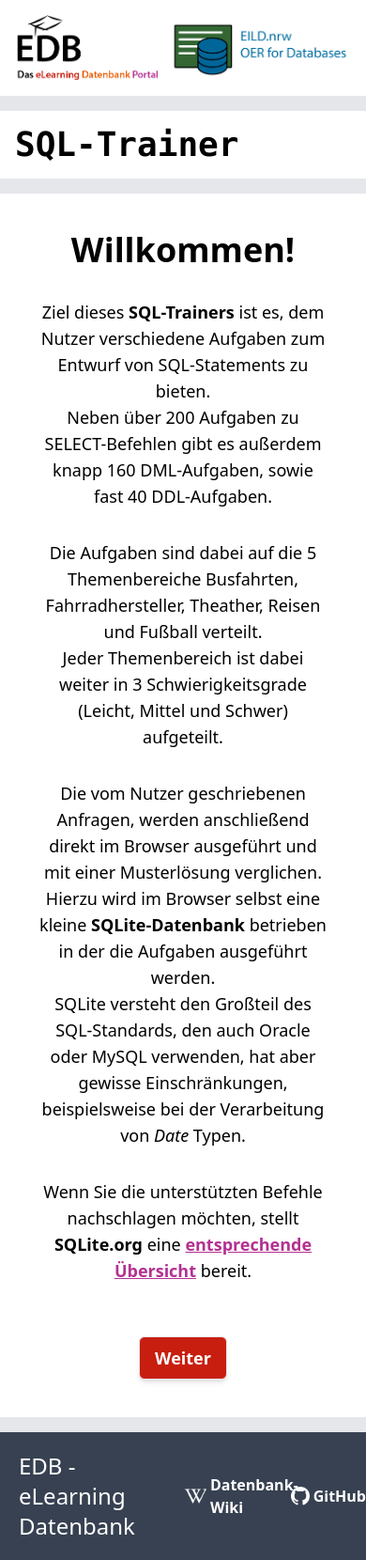
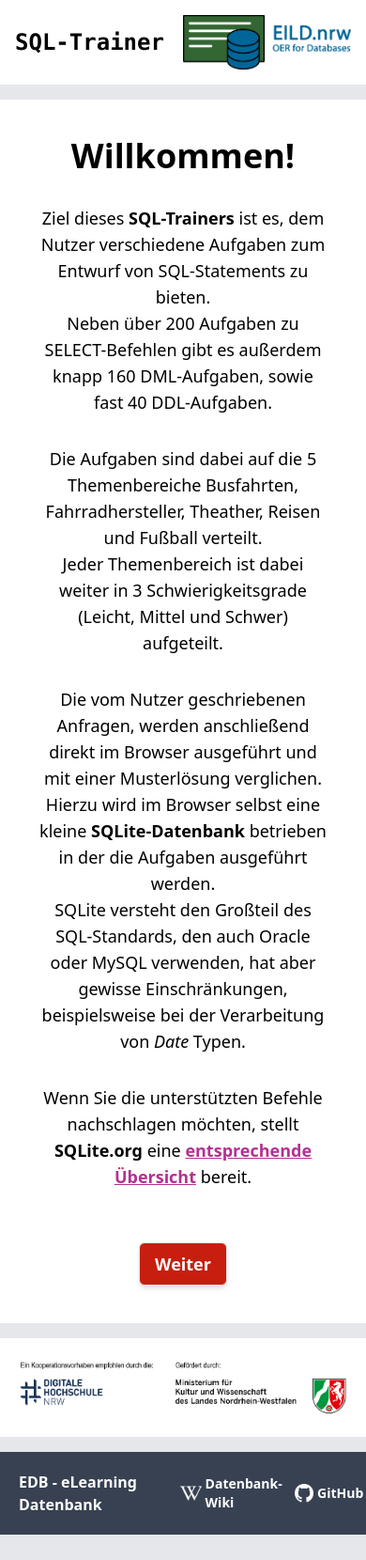
Before and after one commit to EILD-nrw/sql-trainer, a React (Create React App) app: page / in a window 390 px wide. Shown: the whole page at 94% size. After the commit the page ends 1633 px from the top, so only its background shows below. Built offline with nearby package versions, Linux system fonts and the light colour scheme.

Commit message:
Updated Layout

```diff
--- a/src/Components/UI/Footer.tsx
+++ b/src/Components/UI/Footer.tsx
@@ -4,7 +4,7 @@ import wikiLogo from '../../img/wiki_logo.png'
 export const Footer = () => {
   return (
     <footer className="bg-gray-700 p-5 flex justify-between">
-      <h3 className="text-white text-2xl font-sans">
+      <h3 className="text-white text-md sm:text-2xl font-sans font-semibold">
         EDB - eLearning Datenbank
       </h3>
 
@@ -12,16 +12,20 @@ export const Footer = () => {
         <a
           className="flex items-center no-underline text-white"
           href="https://wikis.gm.fh-koeln.de/"
+          rel="noreferrer"
+          target="_blank"
         >
           <img className="inline w-6 h-6" src={wikiLogo} alt="Wiki Logo" />
-          <span className="ml-1">Datenbank-Wiki</span>
+          <span className="ml-1 text-sm sm:text-base">Datenbank-Wiki</span>
         </a>
         <a
           className="flex items-center no-underline text-white"
           href="https://github.com/EILD-nrw/sql-trainer"
+          rel="noreferrer"
+          target="_blank"
         >
           <img className="inline w-5 h-5" src={githubMark} alt="GitHub Logo" />
-          <span className="ml-1">GitHub</span>
+          <span className="ml-1 text-sm sm:text-base">GitHub</span>
         </a>
       </div>
     </footer>
--- a/src/Components/UI/Header.tsx
+++ b/src/Components/UI/Header.tsx
@@ -1,24 +1,24 @@
 import { Link } from 'react-router-dom'
-import edbHeaderLogo from '../../img/edb_header_logo.png'
 import eildHeaderLogo from '../../img/eild_header_logo.png'
 
 export const Header = () => {
   return (
-    <header className="bg-white p-4">
-      <div className="w-full flex">
+    <header className="bg-white p-4 md:py-6 md:px-10">
+      <div className="w-full grid grid-cols-2">
+        <Link
+          className="flex items-center no-underline text-black whitespace-nowrap text-2xl sm:text-6xl font-bold font-mono mr-8"
+          to="/"
+        >
+          SQL-Trainer
+        </Link>
         <div className="flex-auto">
-          <Link to="/">
+          <a
+            href="https://eild.nrw/"
+            rel="noreferrer"
+            target="_blank"
+          >
             <img
-              className="max-h-32 max-w-full"
-              src={edbHeaderLogo}
-              alt="EDB Logo"
-            />
-          </Link>
-        </div>
-        <div className="flex-auto">
-          <a href="https://medien.hs-duesseldorf.de/eild">
-            <img
-              className="max-h-32 max-w-full float-right"
+              className="max-h-24 max-w-full float-right"
               src={eildHeaderLogo}
               alt="EILD Logo"
             />
--- a/src/Components/UI/MainLayout.tsx
+++ b/src/Components/UI/MainLayout.tsx
@@ -1,16 +1,19 @@
-import { Outlet } from 'react-router'
+import { Outlet, useLocation } from 'react-router'
 import { Footer } from './Footer'
 import { Header } from './Header'
-import TitleLinker from './TitleLinker'
+import SponsorBar from './SponsorBar'
 
-export default function MainLayout () {
+export default function MainLayout() {
+  const location = useLocation()
+
   return (
     <div className="max-w-screen-xl space-y-4 mx-auto my-0 flex flex-col justify-center">
       <Header />
-      <TitleLinker />
       <div className="bg-white p-6">
         <Outlet />
       </div>
+      {/* Sponsor Bar should only be displayed on home screen */}
+      {location.pathname === '/' && <SponsorBar />}
       <Footer />
     </div>
   )
--- /dev/null
+++ b/src/Components/UI/SponsorBar.tsx
@@ -0,0 +1,21 @@
+import sponsorLogo from '../../img/sponsor_logo.jpg'
+
+export default function SponsorBar() {
+  return (
+    <div className="bg-white p-4">
+      <div className="flex-auto">
+        <a
+          href="https://www.dh.nrw/"
+          rel="noreferrer"
+          target="_blank"
+        >
+          <img
+            className="md:px-20 max-w-full float-right"
+            src={sponsorLogo}
+            alt="Sponsor Image"
+          />
+        </a>
+      </div>
+    </div>
+  )
+}
--- a/src/Components/UI/TitleLinker.tsx
+++ /dev/null
@@ -1,14 +0,0 @@
-import { Link } from 'react-router-dom'
-
-export default function TitleLinker () {
-  return (
-    <div className="bg-white p-4">
-      <Link
-        className="no-underline text-black text-4xl font-semibold font-mono"
-        to="/"
-      >
-        SQL-Trainer
-      </Link>
-    </div>
-  )
-}
```
Also changed, not shown: src/img/eild_header_logo.png, src/img/sponsor_logo.jpg (added).
